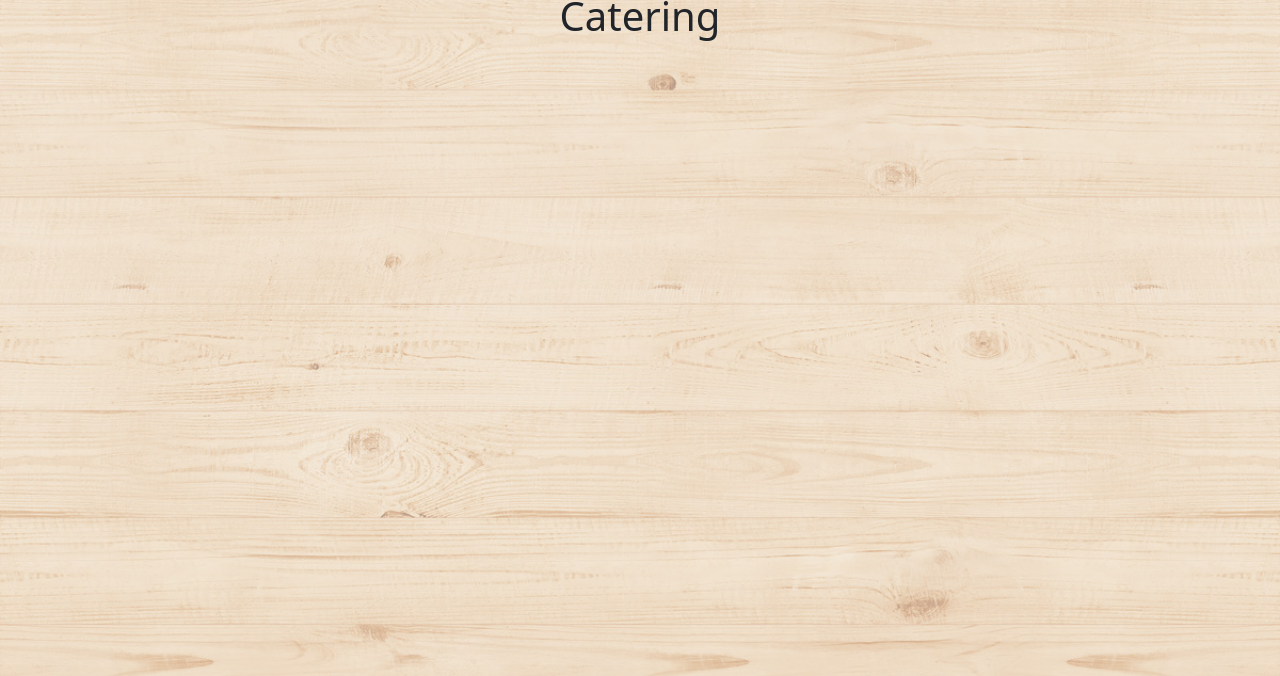
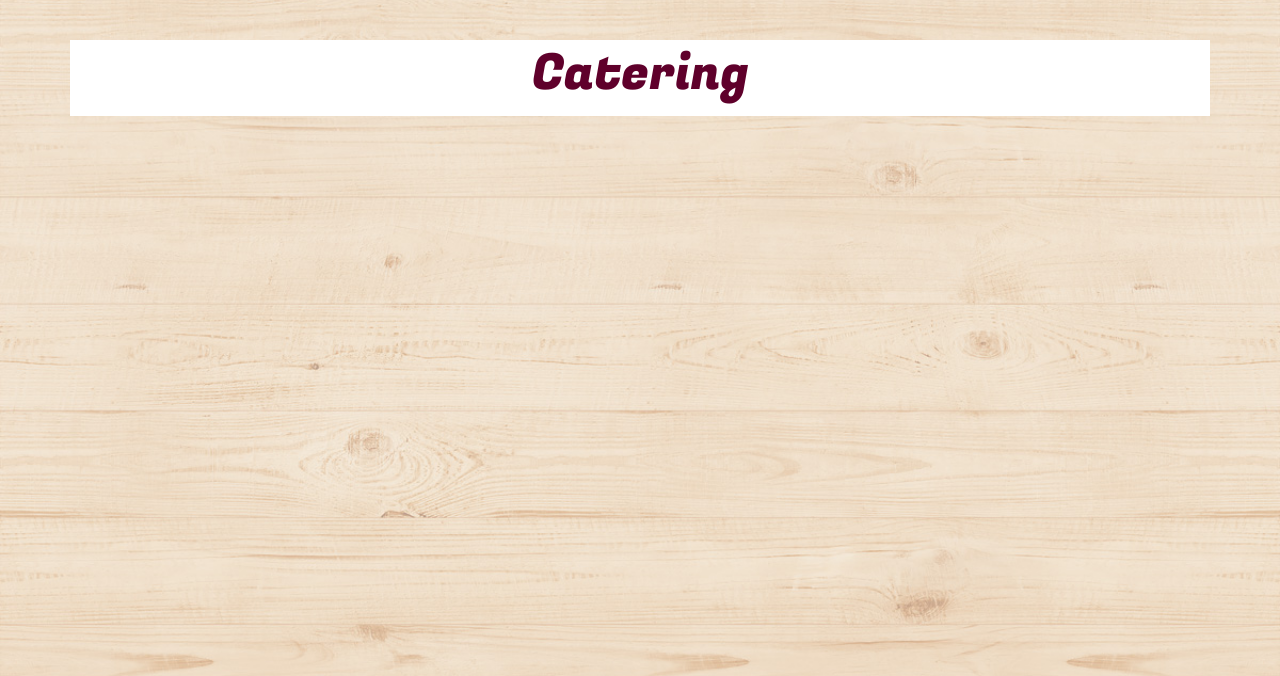
Before and after one commit to BronelL87/LazarB_Wells-HottC_SpacekB_Challenge_PuppyRestaurant, a plain HTML site: page pages/catering.html in a window 1280 px wide. Shown: the part 124-800 px from the top of the page. Drawn offline with nearby package versions, Linux system fonts and the light colour scheme.

Commit message:
added title styling that will be applied on all pages

```diff
--- a/pages/catering.html
+++ b/pages/catering.html
@@ -41,10 +41,10 @@
     </nav>
     <!-- Nav - end -->
 
-    <div class="container text-center">
+    <div class="container text-center bg-white mt-5">
         <div class="row">
             <div class="col">
-                <h1>Catering</h1>
+                <h1 class="title-style py-1">Catering</h1>
             </div>
         </div>
     </div>
--- a/style/styles.css
+++ b/style/styles.css
@@ -27,8 +27,15 @@ body{
 
 /* Navbar Styles - End */
 
+
+.title-style{
+    font-size: 3.125rem;
+    color: #5F002B;
+    font-family: 'Fugaz One';
+}
+
 /* Menu Styles - Start */
-menu-Container{
+.menu-Container{
     width: 1640px;
     height: 80px;
     background-color: white;
```
